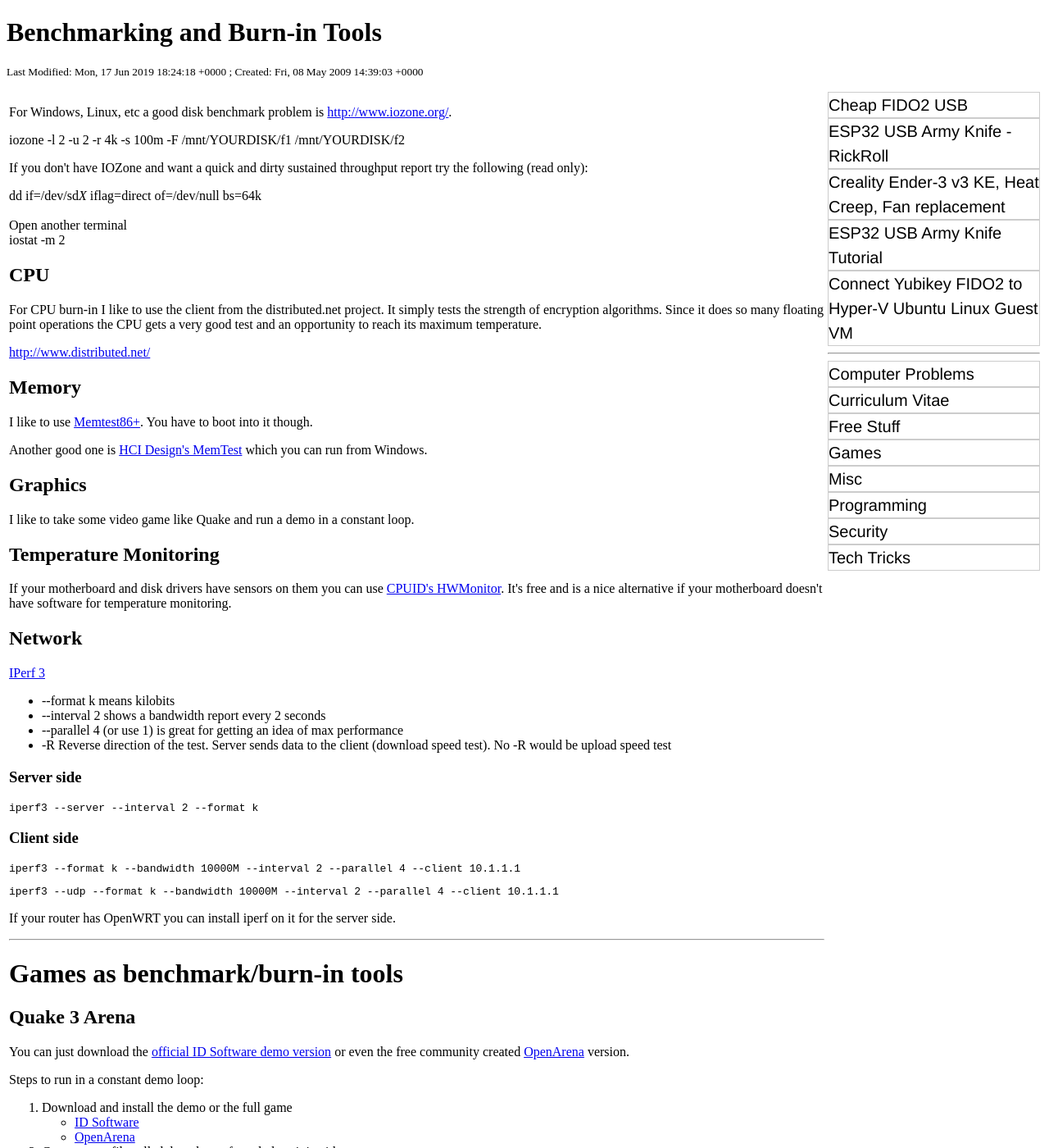
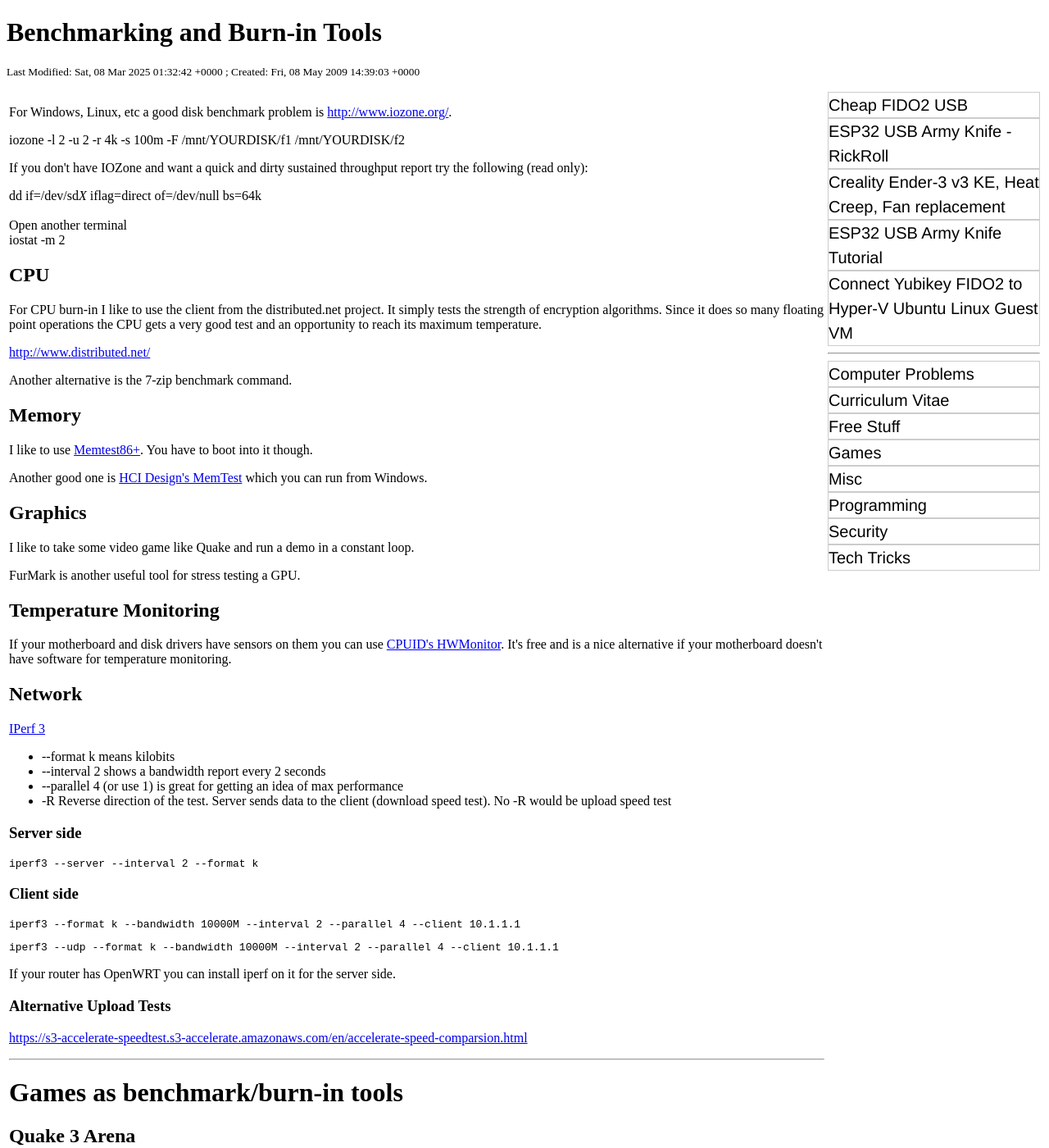
Before and after one commit to rbeede/rbeede.github.io, a Jekyll site: the page built from _posts/2017-02-12-benchmarking_and_burn-in_tools.html, in a window 1280 px wide and 1400 px high. Shown: the whole window at 82% size. Built offline with Jekyll 4.4.1, drawn with Linux system fonts in a browser that asks for light colours.

Commit message:
Updated benchmark tools

```diff
--- a/_posts/2017-02-12-benchmarking_and_burn-in_tools.html
+++ b/_posts/2017-02-12-benchmarking_and_burn-in_tools.html
@@ -33,6 +33,10 @@ For CPU burn-in I like to use the client from the distributed.net project.  It s
 <a href="http://www.distributed.net/">http://www.distributed.net/</a>
 </p>
 
+<p>
+Another alternative is the 7-zip benchmark command.
+</p>
+
 <h2>Memory</h2>
 
 I like to use <a href="http://www.memtest.org/">Memtest86+</a>.  You have to boot into it though.
@@ -44,6 +48,10 @@ Another good one is <a href="http://hcidesign.com/memtest/">HCI Design's MemTest
 <h2>Graphics</h2>
 
 I like to take some video game like Quake and run a demo in a constant loop.
+
+<p>
+FurMark is another useful tool for stress testing a GPU.
+</p>
 
 <h2>Temperature Monitoring</h2>
 
@@ -76,6 +84,9 @@ If your motherboard and disk drivers have sensors on them you can use <a href="h
 If your router has OpenWRT you can install iperf on it for the server side.
 </p>
 
+<h3>Alternative Upload Tests</h3>
+
+<p><a href="https://s3-accelerate-speedtest.s3-accelerate.amazonaws.com/en/accelerate-speed-comparsion.html">https://s3-accelerate-speedtest.s3-accelerate.amazonaws.com/en/accelerate-speed-comparsion.html</a></p>
 
 <hr />
 
```
Also changed, not shown: other parts of _posts/2017-02-12-benchmarking_and_burn-in_tools.html (+1 -1 lines).
